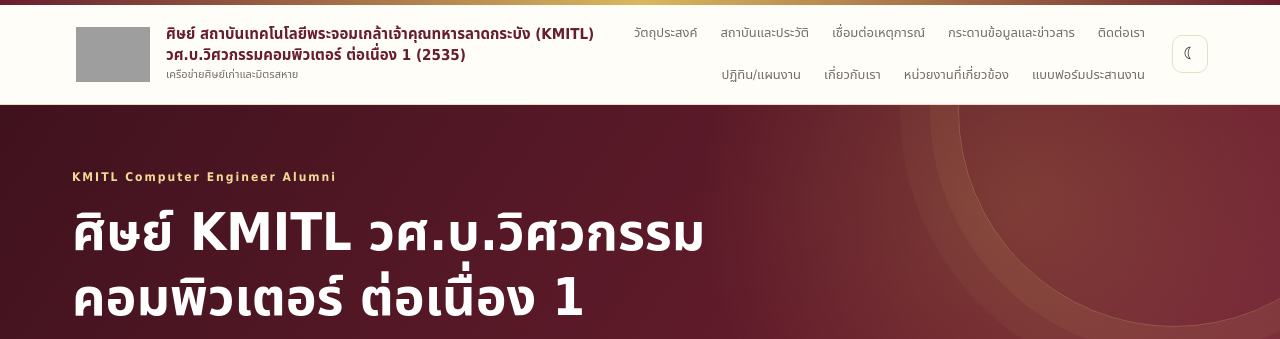
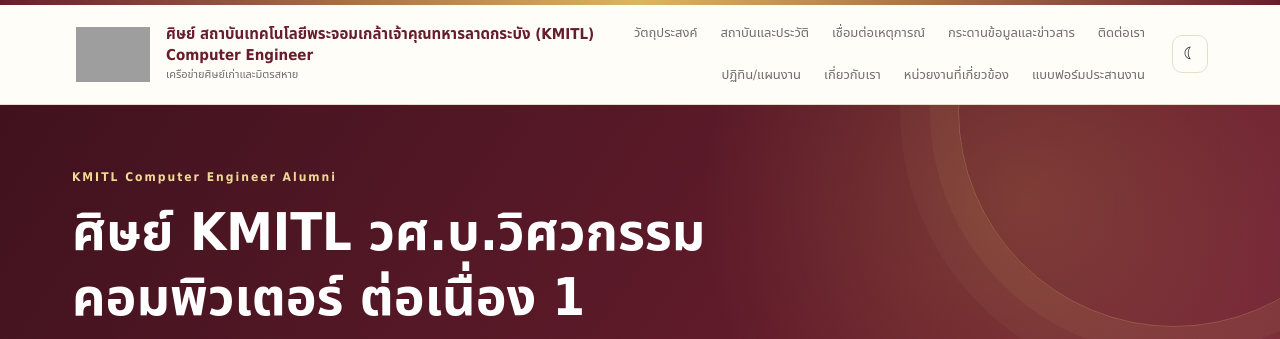
Before and after one commit to engcomone/engcomone.github.io, a plain HTML site: page index.html in a window 1280 px wide. Shown: the top 339 px of the page. Drawn offline with Linux system fonts and the light colour scheme; grey boxes are pictures that could not be loaded.

Commit message:
Update index.html

```diff
--- a/index.html
+++ b/index.html
@@ -27,7 +27,7 @@
 <div class="topline"></div>
 <header>
   <div class="navwrap">
-    <a class="brand" href="#home" aria-label="กลับหน้าหลัก"><img src="logo.png" alt="ตราสัญลักษณ์ศิษย์ KMITL วศ.บ.วิศวกรรมคอมพิวเตอร์ ต่อเนื่อง 1 (2535)"><span><strong>ศิษย์ สถาบันเทคโนโลยีพระจอมเกล้าเจ้าคุณทหารลาดกระบัง (KMITL)<br>วศ.บ.วิศวกรรมคอมพิวเตอร์ ต่อเนื่อง 1 (2535)</strong><small>เครือข่ายศิษย์เก่าและมิตรสหาย</small></span></a>
+    <a class="brand" href="#home" aria-label="กลับหน้าหลัก"><img src="logo.png" alt="ตราสัญลักษณ์ศิษย์ KMITL วศ.บ.วิศวกรรมคอมพิวเตอร์ ต่อเนื่อง 1 (2535)"><span><strong>ศิษย์ สถาบันเทคโนโลยีพระจอมเกล้าเจ้าคุณทหารลาดกระบัง (KMITL)<br>Computer Engineer</strong><small>เครือข่ายศิษย์เก่าและมิตรสหาย</small></span></a>
     <nav id="mainNav" aria-label="เมนูหลัก">
       <a href="#objectives">วัตถุประสงค์</a><a href="#institute">สถาบันและประวัติ</a><a href="#events">เชื่อมต่อเหตุการณ์</a><a href="#news">กระดานข้อมูลและข่าวสาร</a><a href="#contact">ติดต่อเรา</a><a href="#calendar">ปฏิทิน/แผนงาน</a><a href="#about">เกี่ยวกับเรา</a><a href="#partners">หน่วยงานที่เกี่ยวข้อง</a><a href="templates/contact-form.html">แบบฟอร์มประสานงาน</a>
     </nav>
```
